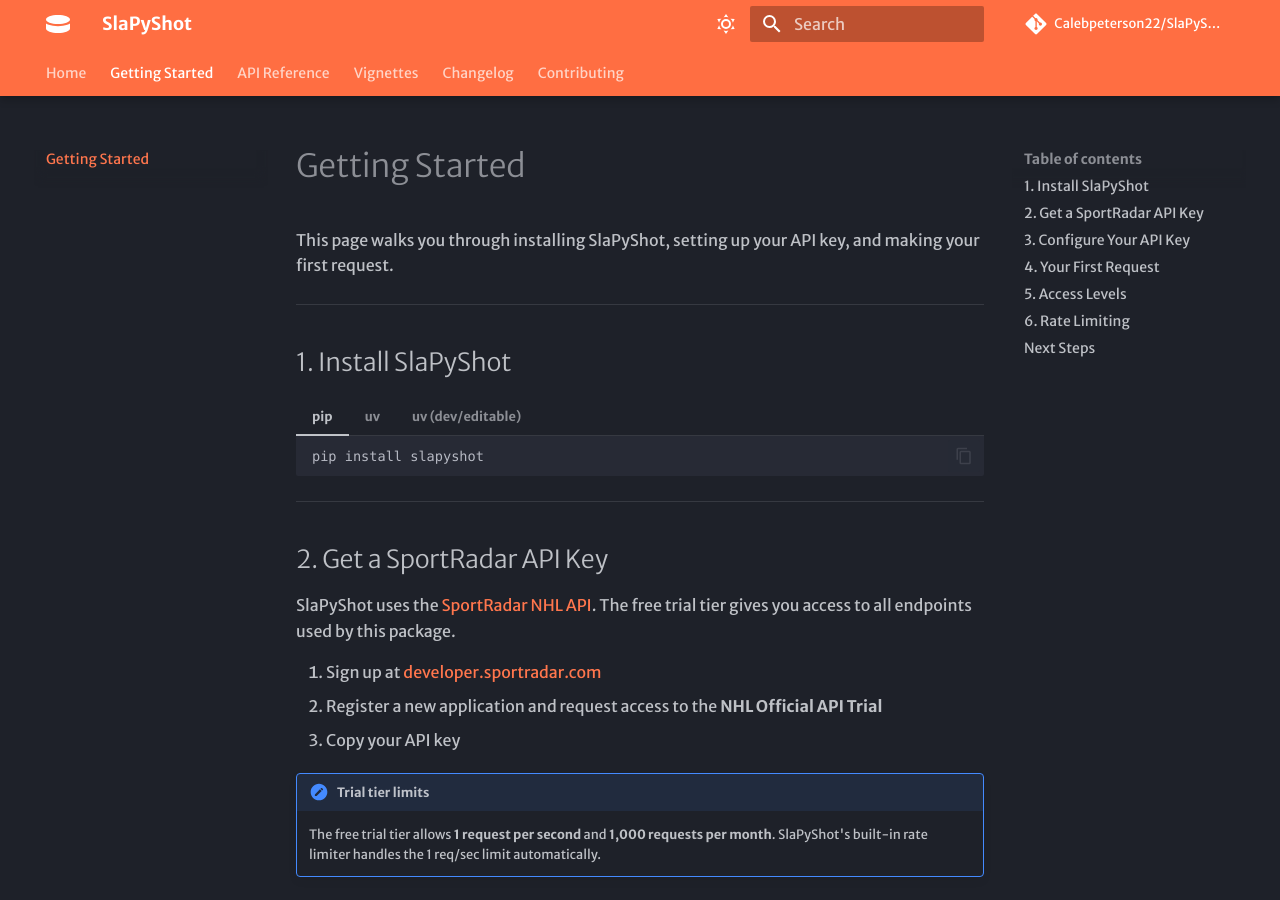
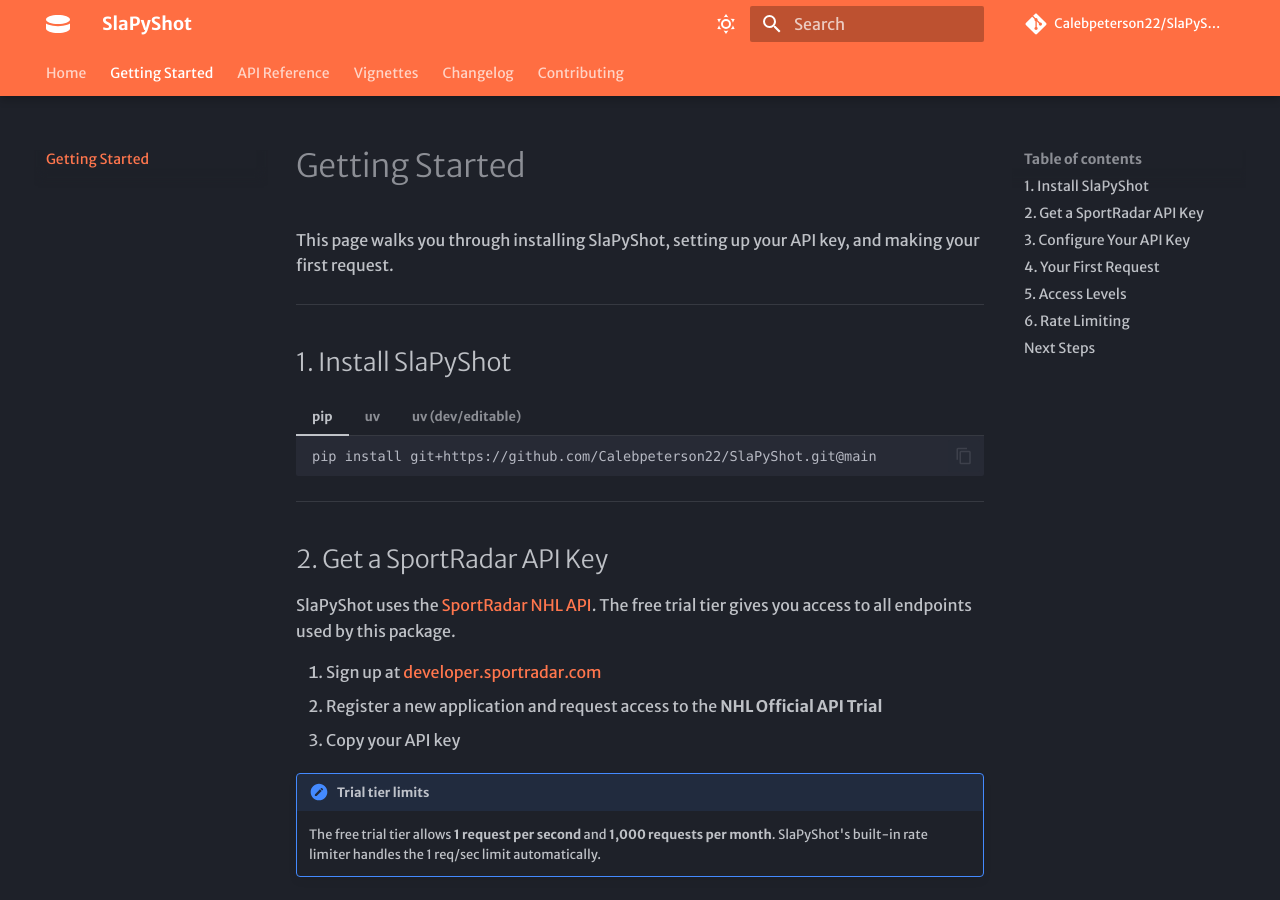
Before and after one commit to Calebpeterson22/SlaPyShot, an MkDocs documentation site: the page built from docs/getting_started.md, in a window 1280 px wide and 900 px high. Built offline with MkDocs 1.6.1 and Material for MkDocs 9.7.7, drawn with Linux system fonts in a browser that asks for light colours; some web fonts are replaced; comment, search, counter and statistics services are not loaded.

Commit message:
bug fixes 1

````diff
--- a/docs/getting_started.md
+++ b/docs/getting_started.md
@@ -9,13 +9,13 @@
 === "pip"
 
     ```bash
-    pip install slapyshot
+    pip install git+https://github.com/Calebpeterson22/SlaPyShot.git@main
     ```
 
 === "uv"
 
     ```bash
-    uv pip install slapyshot
+    uv pip install git+https://github.com/Calebpeterson22/SlaPyShot.git@main
     ```
 
 === "uv (dev/editable)"
````
Also changed, not shown: 1 other file.
